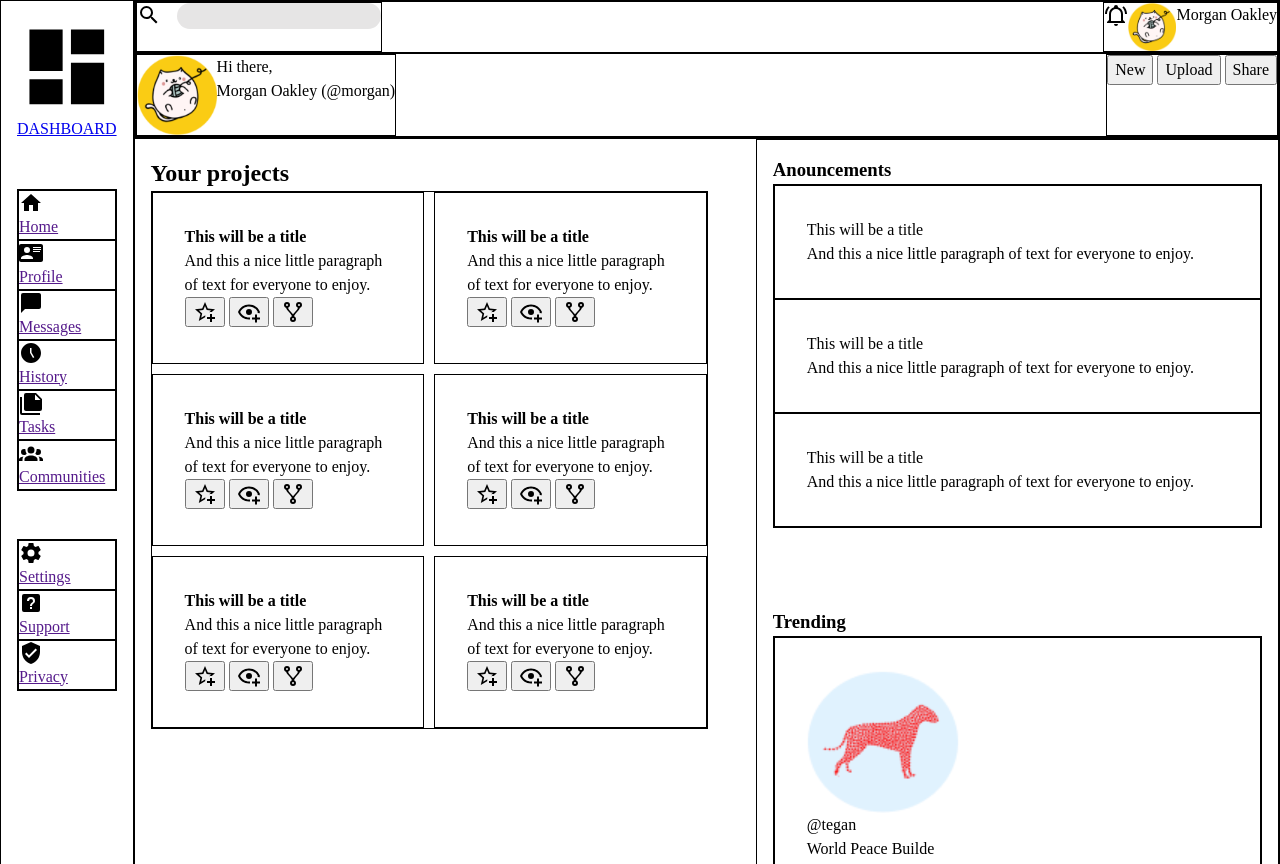
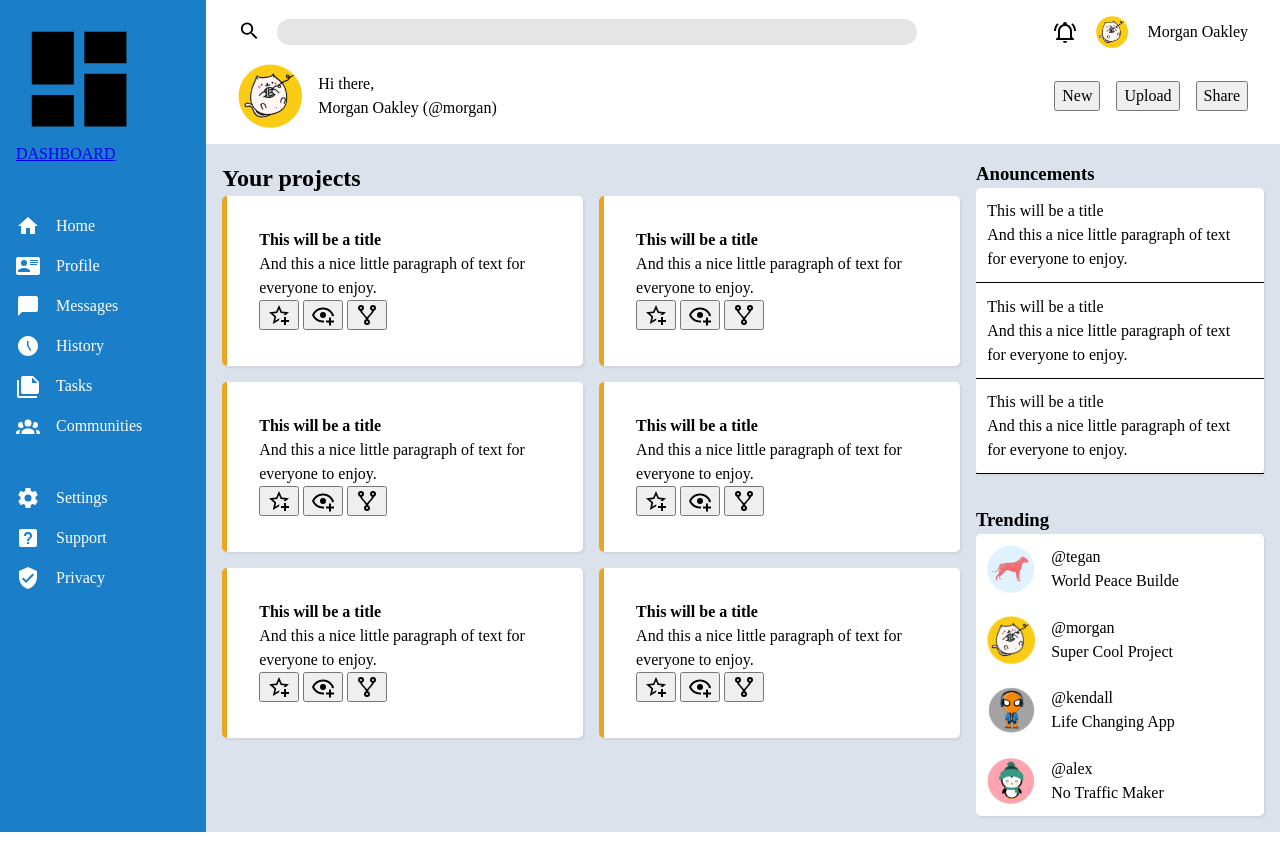
Before and after one commit to joao-oli-oliveira/first-admin-dashboard, a plain HTML site: page index.html in a window 1280 px wide. Shown: the top 864 px of the page. After the commit the page ends 832 px from the top, so only its background shows below. Drawn offline with Linux system fonts and the light colour scheme.

Commit message:
Finished layout and begins general styling

```diff
--- a/index.html
+++ b/index.html
@@ -15,63 +15,63 @@
 
         <ul class="">
             <li>
-                <a href="">
+                <a class="nav-items" href="">
                     <svg class="icon" xmlns="http://www.w3.org/2000/svg" viewBox="0 0 24 24"><title>home</title><path d="M10,20V14H14V20H19V12H22L12,3L2,12H5V20H10Z" /></svg>
-                    Home
+                    <span>Home</span>
                 </a>
             </li>
             <li>
-                <a href="">
+                <a class="nav-items" href="">
                     <svg class="icon" xmlns="http://www.w3.org/2000/svg" viewBox="0 0 24 24"><title>card-account-details</title><path d="M2,3H22C23.05,3 24,3.95 24,5V19C24,20.05 23.05,21 22,21H2C0.95,21 0,20.05 0,19V5C0,3.95 0.95,3 2,3M14,6V7H22V6H14M14,8V9H21.5L22,9V8H14M14,10V11H21V10H14M8,13.91C6,13.91 2,15 2,17V18H14V17C14,15 10,13.91 8,13.91M8,6A3,3 0 0,0 5,9A3,3 0 0,0 8,12A3,3 0 0,0 11,9A3,3 0 0,0 8,6Z" /></svg>
-                    Profile
+                    <span>Profile</span>
                 </a>
             </li>
             <li>
-                <a href="">
+                <a class="nav-items" href="">
                     <svg class="icon" xmlns="http://www.w3.org/2000/svg" viewBox="0 0 24 24"><title>message</title><path d="M20,2H4A2,2 0 0,0 2,4V22L6,18H20A2,2 0 0,0 22,16V4C22,2.89 21.1,2 20,2Z" /></svg>
-                    Messages
+                    <span>Messages</span>
                 </a>
             </li>
             <li>
-                <a href="">
+                <a class="nav-items" href="">
                     <svg class="icon" xmlns="http://www.w3.org/2000/svg" viewBox="0 0 24 24"><title>clock-time-five</title><path d="M12 2C6.5 2 2 6.5 2 12C2 17.5 6.5 22 12 22C17.5 22 22 17.5 22 12S17.5 2 12 2M14 17L11 11.8V7H12.5V11.4L15.3 16.3L14 17Z" /></svg>
-                    History
+                    <span>History</span>
                 </a>
             </li>
             <li>
-                <a href="">
+                <a class="nav-items" href="">
                     <svg class="icon" xmlns="http://www.w3.org/2000/svg" viewBox="0 0 24 24"><title>note-multiple</title><path d="M16,9H21.5L16,3.5V9M7,2H17L23,8V18A2,2 0 0,1 21,20H7C5.89,20 5,19.1 5,18V4A2,2 0 0,1 7,2M3,6V22H21V24H3A2,2 0 0,1 1,22V6H3Z" />
                     </svg>
-                    Tasks
+                    <span>Tasks</span>
                 </a>
             </li>
             <li>
-                <a href="">
+                <a class="nav-items" href="">
                     <svg class="icon" xmlns="http://www.w3.org/2000/svg" viewBox="0 0 24 24"><title>account-group</title><path d="M12,5.5A3.5,3.5 0 0,1 15.5,9A3.5,3.5 0 0,1 12,12.5A3.5,3.5 0 0,1 8.5,9A3.5,3.5 0 0,1 12,5.5M5,8C5.56,8 6.08,8.15 6.53,8.42C6.38,9.85 6.8,11.27 7.66,12.38C7.16,13.34 6.16,14 5,14A3,3 0 0,1 2,11A3,3 0 0,1 5,8M19,8A3,3 0 0,1 22,11A3,3 0 0,1 19,14C17.84,14 16.84,13.34 16.34,12.38C17.2,11.27 17.62,9.85 17.47,8.42C17.92,8.15 18.44,8 19,8M5.5,18.25C5.5,16.18 8.41,14.5 12,14.5C15.59,14.5 18.5,16.18 18.5,18.25V20H5.5V18.25M0,20V18.5C0,17.11 1.89,15.94 4.45,15.6C3.86,16.28 3.5,17.22 3.5,18.25V20H0M24,20H20.5V18.25C20.5,17.22 20.14,16.28 19.55,15.6C22.11,15.94 24,17.11 24,18.5V20Z" />
                     </svg>
-                    Communities
+                    <span>Communities</span>
                 </a>
             </li>
         </ul>
 
         <ul>
             <li>
-                <a href="">
+                <a class="nav-items" href="">
                     <svg class="icon" xmlns="http://www.w3.org/2000/svg" viewBox="0 0 24 24"><title>cog</title><path d="M12,15.5A3.5,3.5 0 0,1 8.5,12A3.5,3.5 0 0,1 12,8.5A3.5,3.5 0 0,1 15.5,12A3.5,3.5 0 0,1 12,15.5M19.43,12.97C19.47,12.65 19.5,12.33 19.5,12C19.5,11.67 19.47,11.34 19.43,11L21.54,9.37C21.73,9.22 21.78,8.95 21.66,8.73L19.66,5.27C19.54,5.05 19.27,4.96 19.05,5.05L16.56,6.05C16.04,5.66 15.5,5.32 14.87,5.07L14.5,2.42C14.46,2.18 14.25,2 14,2H10C9.75,2 9.54,2.18 9.5,2.42L9.13,5.07C8.5,5.32 7.96,5.66 7.44,6.05L4.95,5.05C4.73,4.96 4.46,5.05 4.34,5.27L2.34,8.73C2.21,8.95 2.27,9.22 2.46,9.37L4.57,11C4.53,11.34 4.5,11.67 4.5,12C4.5,12.33 4.53,12.65 4.57,12.97L2.46,14.63C2.27,14.78 2.21,15.05 2.34,15.27L4.34,18.73C4.46,18.95 4.73,19.03 4.95,18.95L7.44,17.94C7.96,18.34 8.5,18.68 9.13,18.93L9.5,21.58C9.54,21.82 9.75,22 10,22H14C14.25,22 14.46,21.82 14.5,21.58L14.87,18.93C15.5,18.67 16.04,18.34 16.56,17.94L19.05,18.95C19.27,19.03 19.54,18.95 19.66,18.73L21.66,15.27C21.78,15.05 21.73,14.78 21.54,14.63L19.43,12.97Z" />
                     </svg>
-                    Settings
+                    <span>Settings</span>
                 </a>
             </li>
             <li>
-                <a href="">
+                <a class="nav-items" href="">
                     <svg class="icon" xmlns="http://www.w3.org/2000/svg" viewBox="0 0 24 24"><title>help-box</title><path d="M11,18H13V16H11V18M12,6A4,4 0 0,0 8,10H10A2,2 0 0,1 12,8A2,2 0 0,1 14,10C14,12 11,11.75 11,15H13C13,12.75 16,12.5 16,10A4,4 0 0,0 12,6M5,3H19A2,2 0 0,1 21,5V19A2,2 0 0,1 19,21H5A2,2 0 0,1 3,19V5A2,2 0 0,1 5,3Z" /></svg>
-                    Support
+                    <span>Support</span>
                 </a>
             </li>
             <li>
-                <a href="">
+                <a class="nav-items" href="">
                     <svg class="icon" xmlns="http://www.w3.org/2000/svg" viewBox="0 0 24 24"><title>shield-check</title><path d="M10,17L6,13L7.41,11.59L10,14.17L16.59,7.58L18,9M12,1L3,5V11C3,16.55 6.84,21.74 12,23C17.16,21.74 21,16.55 21,11V5L12,1Z" /></svg>
-                    Privacy
+                    <span>Privacy</span>
                 </a>
             </li>
         </ul>
@@ -218,15 +218,15 @@
             <div id="anouncements">
                 <h3>Anouncements</h3>
                 <section>
-                    <div>
+                    <div class="anouncement" >
                         <p><span class="announcement-title" >This will be a title</span></p>
                         <p>And this a nice little paragraph of text for everyone to enjoy.</p>
                     </div>
-                    <div>
+                    <div class="anouncement" >
                         <p><span class="announcement-title" >This will be a title</span></p>
                         <p>And this a nice little paragraph of text for everyone to enjoy.</p>
                     </div>
-                    <div>
+                    <div class="anouncement" >
                         <p><span class="announcement-title" >This will be a title</span></p>
                         <p>And this a nice little paragraph of text for everyone to enjoy.</p>
                     </div>
@@ -237,23 +237,31 @@
                 <section>
                     <div class="trending-account">
                         <img class="profile-pic" src="./assests/profile-pic-2.png" alt="">
+                        <div class="content">
                             <p>@tegan</p>
                             <p>World Peace Builde</p>
                         </div>
+                    </div>
                     <div class="trending-account">
                         <img class="profile-pic" src="./assests/profile-pic.png" alt="">
+                        <div class="content">
                             <p>@morgan</p>
                             <p>Super Cool Project</p>
                         </div>
+                    </div>
                     <div class="trending-account">
                         <img class="profile-pic" src="./assests/profile-pic-3.png" alt="">
+                        <div class="content">
                             <p>@kendall</p>
                             <p>Life Changing App</p>
                         </div>
+                    </div>
                     <div class="trending-account">
                         <img class="profile-pic" src="./assests/profile-pic-4.png" alt="">
+                         <div class="content">
                             <p>@alex</p>
                             <p>No Traffic Maker</p>
+                        </div>
                     </div>
                 </section>
             </div>
--- a/style.css
+++ b/style.css
@@ -54,10 +54,6 @@ body {
     [nav-line]"nav main" 1fr [article-right]/ auto 1fr;
 }
 
-body > * {
-    border: 1px solid black;
-}
-
 .icon  {
     width: 1.5rem;
     height: 1.5rem;
@@ -69,46 +65,69 @@ nav {
     gap: 3rem;
     grid-area: nav;
     padding: 1rem;
+    padding-right: 4rem;
+    background-color: rgb(26,126,201);
 }
 
 header{
     grid-area: head;
     display: flex;
     flex-direction: column;
+    padding: 1rem 2rem ;
+    gap: 1rem;
+    box-shadow:2px 2px 0px rgba(104, 102, 102,0.4); ;
+
 }
 
-header>*{
+/* header>*{
     border: 1px solid black;
 
-}
+} */
 .header-top{
     display: flex;
     justify-content: space-between;
-}
-.top-right .profile-pic{
-    width: 3rem;
-    height: 3rem;
-}
-.bottom-left .profile-pic{
-    width: 5rem;
-    height: 5rem;
+    gap: 3rem;
+    align-items: center;
 }
 
-.top-left{
-display: flex;
-flex-direction: row;
-gap: 1rem;
+.top-right{
+    display: flex;
+    flex-direction: row;
+    gap: 1.2rem;
+    align-items: center;
+    flex: 0 0 max-content;
 }
+
 
 input{
     background-color: rgb(230, 229, 229);
     border: transparent;
     border-radius: 99rem;
+    width: 100%;
+    max-width: 40rem;
+
+
 }
 
-.top-right{
+search {
+    width: 100%;
+}
+
+.top-right .profile-pic{
+    width: 2rem;
+    height: 2rem;
+}
+
+.top-left{
     display: flex;
     flex-direction: row;
+    gap: 1rem;
+    width: 100%;
+}
+
+.bottom-left .profile-pic{
+    width: 4rem;
+    height: 4rem;
 }
 
 .header-bottom{
@@ -116,66 +135,97 @@ input{
     justify-content: space-between;
 }
 
-.header-top>*{
+/* .header-top>*{
     border: 1px solid black;
 
 }
 .header-bottom>*{
     border: 1px solid black;
 
-}
+} */
 
 .bottom-left {
     display: flex;
+    gap: 1rem;
+    align-items: center;
+}
+.bottom-right {
+    display: flex;
+    gap: 1rem;
+    align-items: center;
 }
 
 main{
     display: flex;
     flex-direction: row;
     grid-area: main;
-    gap: 2rem
+    background-color: rgb(219, 226, 236);
+
 }
 .main-left{
     /* border: 1px solid black; */
     flex-grow: 3;
-    padding: 1rem;
+    padding: 1rem 0 0 1rem;
+    min-width: 28rem;
 }
 .main-right{
     display: flex;
     flex-direction: column;
-    border: 1px solid black;
-    flex-grow: 1;
+    /* border: 1px solid black; */
+    flex: 0 0 20rem;
     padding: 1rem;
-    gap: 5rem;
+    gap: 2rem;
 
 }
 
 article {
-    border: 1px solid black;
+    /* border: 1px solid black; */
     display: grid;
     grid-template-columns: repeat(auto-fit, minmax(15rem,1fr));
-    gap: 10px;
+    gap: 1rem;
+}
+
+.article, section {
+    border-radius: 5px;
+    box-shadow:2px 2px 2px rgba(104, 102, 102,0.1); ;
+    background-color: white;
 }
 
 .article{
-    border: 1px solid black;
     padding: 2rem;
+    border-left: 5px solid rgb(235,166,33);
 }
 
-section{
-    border: 1px solid black;
-
-}
-section>*{
-    border: 1px solid black;
-    padding: 2rem
-}
 
 ul {
     list-style: none;
-    border: 1px solid black;
+    /* border: 1px solid black; */
     padding: 0;
+    display: flex;
+    flex-direction: column;
+    gap: 1rem;
 }
-li {
-    border: 1px solid black;
+.nav-items {
+    /* border: 1px solid black; */
+    display: flex;
+    gap: 1rem;
+    color: white;
+    fill: white;
+    text-decoration: none;
+
 }
+
+.trending-account{
+    display: flex;
+    gap: 1rem;
+    padding: 0.7rem;
+}
+.trending-account .profile-pic{
+    width: 3rem;
+    height: 3rem;
+}
+
+.anouncement {
+    padding: 0.7rem;
+    border-bottom: 1px solid black;
+}
```
Lines whose indentation alone changed are shown as unchanged.
